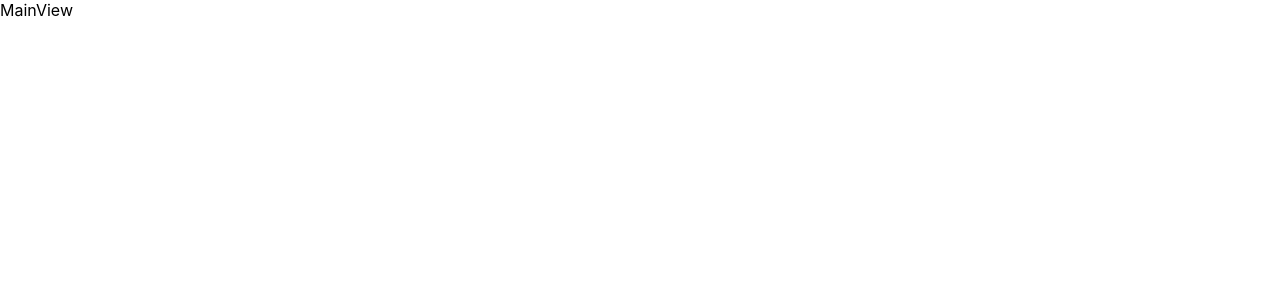
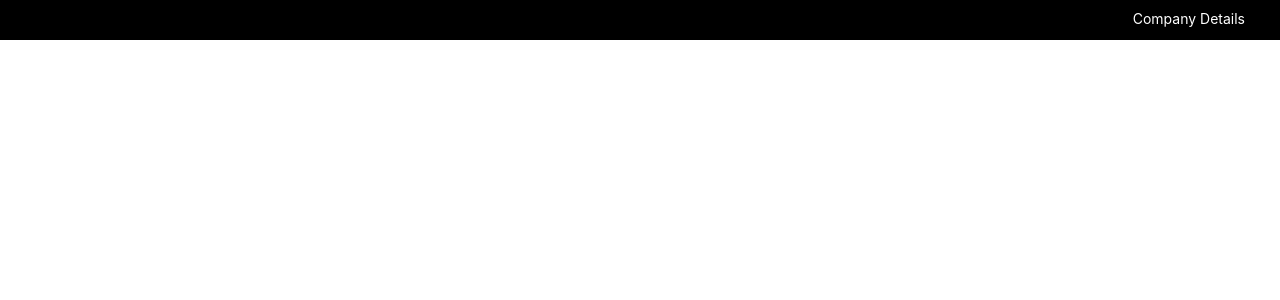
Before and after one commit to sanketshirolkar/find-the-movie, a React (Create React App) app: page /mainView in a window 1280 px wide. Shown: the top 300 px of the page. Built offline with nearby package versions, Linux system fonts and the light colour scheme.

Commit message:
updated code of signup and login components and added navbar component

```diff
--- a/src/components/Input.jsx
+++ b/src/components/Input.jsx
@@ -1,6 +1,6 @@
 import React from "react";
 
-const Input = ({value, onChange, type, placeholder}) => {
+const Input = ({value, onChange, type, placeholder, name}) => {
   return (
     <div>
         <input
@@ -8,6 +8,7 @@ const Input = ({value, onChange, type, placeholder}) => {
             placeholder={placeholder}
             value={value}
             onChange = {onChange}
+            name = {name}
         />
     </div>
   );
--- /dev/null
+++ b/src/components/navbar/Navbar.jsx
@@ -0,0 +1,15 @@
+import React from "react";
+import "./navbar.css";
+
+const Navbar = () => {
+
+  return (
+    <div className="navbar_container">
+        <span className="nav_item">
+            Company Details
+        </span>
+    </div>
+  )
+}
+
+export default Navbar;
--- /dev/null
+++ b/src/components/navbar/navbar.css
@@ -0,0 +1,17 @@
+.navbar_container{
+    width: 100%;
+    height: 40px;
+    background-color: black;
+    color: white;
+    font-size: 14px;
+    position: fixed;
+    top: 0;
+    z-index: 999;
+}
+
+.nav_item{
+    padding: 10px 35px 10px 35px;
+    display: flex;
+    align-items: center;
+    justify-content: end;
+}
--- a/src/views/log_in/Login.jsx
+++ b/src/views/log_in/Login.jsx
@@ -5,27 +5,18 @@ import { useNavigate } from 'react-router-dom';
 import "./login.css";
 
 const Login = () => {
+    const navigate = useNavigate();
+    const [credentials, setCredentials] = useState({name: "", password: "",});
 
-    const [name, setName] = useState("");
-    const [password, setPassword] = useState("");
-    const navigate = useNavigate();
-
-    const handleNameChange = (e) => {
-        setName(e.target.value);
-        console.log(name);
-    };
-
-    const handlePasswordChange = (e) => {
-       setPassword(e.target.value);
-        console.log(name);
-    };
-
+    const handleOnChange = (e) => {
+        setCredentials({ ...credentials, [e.target.name]: e.target.value });
+    }
 
     const handleSubmit = (e) => {
-        console.log(name);
-        console.log(password);
+        console.log(credentials);
         navigate("/mainView");
     }
+
   return (
     <div className="login_container">
         <div>
@@ -33,8 +24,8 @@ const Login = () => {
                 Login
             </div>
             <div className="input_container">
-                <Input type="text" placeholder="Name" value={name} onChange={handleNameChange}/>
-                <Input type="password" placeholder="Password" value={password} onChange={handlePasswordChange}/>
+                <Input type="text" name="name" placeholder="Name" value={credentials?.name} onChange={handleOnChange}/>
+                <Input type="password" name="password" placeholder="Password" value={credentials?.password} onChange={handleOnChange}/>
             </div>
             <div className="button_container">
                 <Button text={"Login"} onPress={handleSubmit}/>
--- a/src/views/mainView/MainView.jsx
+++ b/src/views/mainView/MainView.jsx
@@ -1,8 +1,11 @@
 import React from "react";
+import Navbar from "../../components/navbar/Navbar";
 
 const MainView = () => {
   return (
-    <div>MainView</div>
+    <div className="main_view">
+       <Navbar />
+    </div>
   )
 }
 
--- a/src/views/sign_up/SignUp.jsx
+++ b/src/views/sign_up/SignUp.jsx
@@ -6,36 +6,20 @@ import "./signup.css";
 
 const SignUp = () => {
 
-    const [name, setName] = useState("");
-    const [password, setPassword] = useState("");
-    const [email, setEmail] = useState("");
-    const [phoneNumber, setPhoneNumber] = useState();
+    const navigate = useNavigate();
+    const [registerDetails, setRegisterDetails] = useState({
+        name: "",
+        password: "",
+        email: "",
+        phoneNumber: "",
+    });
 
-    const navigate = useNavigate();
-
-    const handleNameChange = (e) => {
-        setName(e.target.value);
-    };
-
-    const handlePasswordChange = (e) => {
-       setPassword(e.target.value);
-    };
-
-    const handleEmailChange = (e) => {
-        setEmail(e.target.value);
-    };
-
-    const handlePhoneNumberChange = (e) => {
-        setPhoneNumber(e.target.value);
-    };
-
-
+    const handleOnChange = (e) => {
+        setRegisterDetails({ ...registerDetails, [e.target.name]: e.target.value });
+    }
 
     const handleSubmit = (e) => {
-        console.log(name);
-        console.log(password);
-        console.log(email);
-        console.log(phoneNumber);
+        console.log(registerDetails);
         navigate("/login");
     }
 
@@ -47,10 +31,10 @@ const SignUp = () => {
                 Sign_up
             </div>
             <div className="input_container">
-                <Input type="text" placeholder="Name" value={name} onChange={handleNameChange}/>
-                <Input type="password" placeholder="Password" value={password} onChange={handlePasswordChange}/>
-                <Input type="email" placeholder="E-Mail" value={email} onChange={handleEmailChange}/>
-                <Input type="tel" placeholder="Phone Number" value={phoneNumber} onChange={handlePhoneNumberChange}/>
+                <Input type="text" name="name" placeholder="Name" value={registerDetails?.name} onChange={handleOnChange}/>
+                <Input type="password" name="password" placeholder="Password" value={registerDetails?.password} onChange={handleOnChange}/>
+                <Input type="email" name="email" placeholder="E-Mail" value={registerDetails?.email} onChange={handleOnChange}/>
+                <Input type="tel" name="phoneNumber" placeholder="Phone Number" value={registerDetails?.phoneNumber} onChange={handleOnChange}/>
             </div>
             <div className="button_container">
                 <Button text={"Sign_up"} onPress={handleSubmit}/>
```
